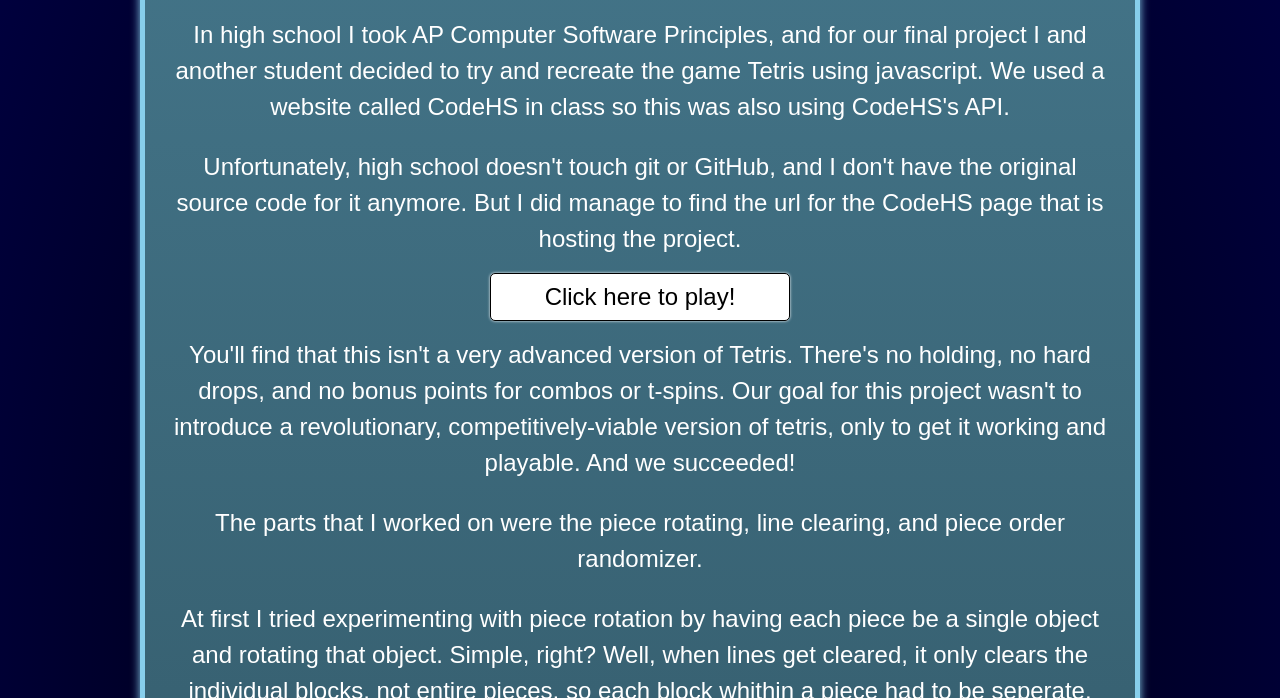
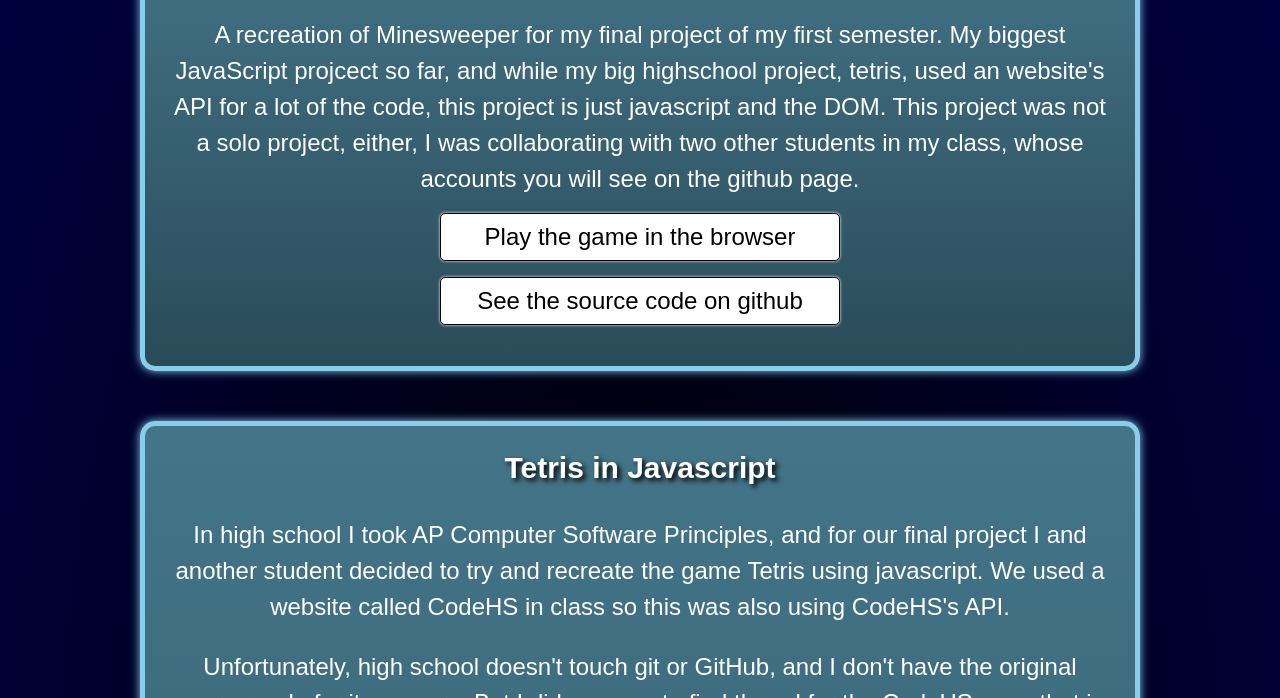
Before and after one commit to BrendanHorst/BrendanHorst.github.io, a website: page projects/index.html in a window 1280 px wide. Shown: the part 402-1100 px from the top of the page. Drawn offline with Linux system fonts and the light colour scheme.

Commit message:
Added minesweeper to the projects page

```diff
--- a/projects/index.html
+++ b/projects/index.html
@@ -33,6 +33,23 @@
   <main class="projects">
 
     <h2 class="pagetitle">Projects</h2>
+
+    <article class="minesweeper">
+
+      <h3>Minesweeper</h3>
+
+      <p>A recreation of Minesweeper for my final project of my first semester.
+        My biggest JavaScript projcect so far, and while my big highschool project,
+        tetris, used an website's API for a lot of the code, this project is just
+        javascript and the DOM.  This project was not a solo project, either, I was
+        collaborating with two other students in my class, whose accounts you will
+        see on the github page.</p>
+
+      <a href="https://jczimmerman.github.io/minesweeper/">Play the game in the browser</a>
+
+      <a href="https://github.com/jczimmerman/minesweeper">See the source code on github</a>
+
+    </article>
 
     <article class="tetris">
 
--- a/styles.css
+++ b/styles.css
@@ -177,7 +177,7 @@
   justify-content: center;
 }
 
-.projects .tetris a {
+.projects a {
   align-items: center;
   background: white;
   border: thin solid black;
@@ -190,10 +190,14 @@
   justify-content: center;
   margin: 1rem auto;
   text-decoration: none;
+  width: 400px;
+}
+
+.projects .tetris a {
   width: 300px;
 }
 
-.projects .tetris a:hover {
+.projects a:hover {
   box-shadow: 0 0 6px white;
   font-weight: bold;
 }
```
